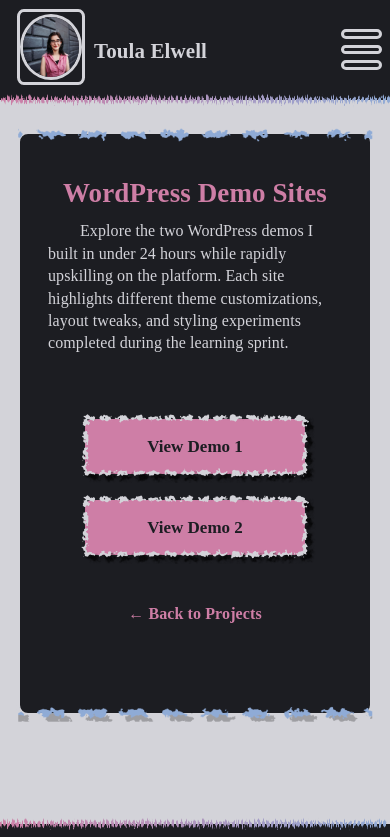
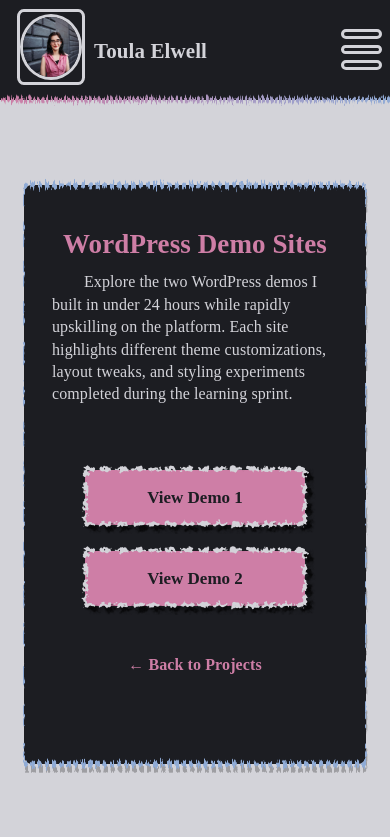
Before and after one commit to tae9467/tae9467.github.io, a plain HTML site: page wordpress-demos.html in a window 390 px wide. Shown: the top 837 px of the page. Drawn offline with Linux system fonts and the light colour scheme; a web font is replaced by a local one.

Commit message:
UPDATING

```diff
--- a/Resources/styles.css
+++ b/Resources/styles.css
@@ -896,7 +896,7 @@
 .demoMain {
     display: flex;
     justify-content: center;
-    padding: 150px 20px 80px;
+    padding: 181px 20px 70px;
     box-sizing: border-box;
 }
 
@@ -972,13 +972,13 @@
 .demoSectionBorder {
     position: absolute;
     top: 50%;
-    left: 50%;
+    left: 49.9%;
     transform: translate(-50%, -50%);
     width: 101%;
     height: 103%;
     display: block;
     max-width: none;
-    object-fit: cover;
+    object-fit: fill;
     pointer-events: none;
 }
 
@@ -988,9 +988,7 @@
 }
 
 @media only screen and (max-width: 900px) {
-    .demoMain {
-        padding: 130px 16px 70px;
-    }
+
 
     .demoMain section.demoSection {
         padding: 48px 28px 88px;
```
